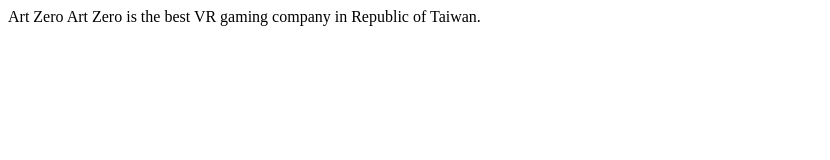
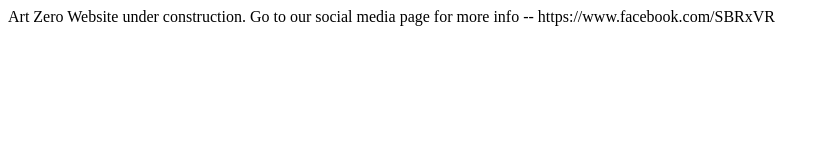
Before and after one commit to madturtle84/artzero, a plain HTML site: page index.html in a window 1280 px wide. Shown: the whole page, without its empty margins (0-830 px from the left). Drawn offline with Linux system fonts and the light colour scheme.

Commit message:
Add link to fb page

```diff
--- a/index.html
+++ b/index.html
@@ -4,6 +4,6 @@
         Art Zero
     </head>
     <body>
-        Art Zero is the best VR gaming company in Republic of Taiwan.
+        Website under construction. Go to our social media page for more info -- https://www.facebook.com/SBRxVR
     </body>
 </html>
```
